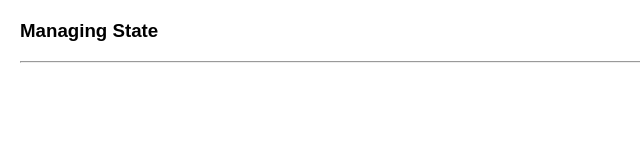
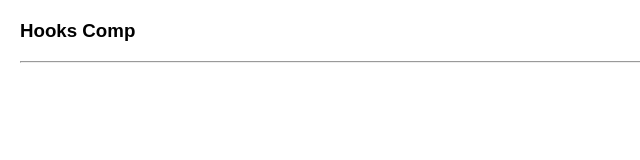
Before and after one commit to suresh37/react-practice-app, a React (Create React App) app: page / in a window 1280 px wide. Shown: the top 160 px of the page, without its empty margins (0-640 px from the left). Built offline with nearby package versions, Linux system fonts and the light colour scheme.

Commit message:
hooks added

```diff
--- a/src/App.js
+++ b/src/App.js
@@ -14,6 +14,7 @@ import FancyText from './components/inspirational-app/FancyText';
 import Carousel from './components/interactivity/Carousel';
 import Interactivity from './components/interactivity/Interactivity';
 import ManageState from './components/interactivity/ManageState';
+import HooksComp from './components/hooks/HooksComp';
 
 function BtnCounter({ show }) {
   const [count, setCount] = useState(0);
@@ -69,7 +70,9 @@ function App() {
 
       <Interactivity show={false} />
 
-      <ManageState show={true} />
+      <ManageState show={false} />
+
+      <HooksComp show={true} />
 
       {/*----------------------------------------*/}
       {/* </div>
--- /dev/null
+++ b/src/components/hooks/HooksComp.jsx
@@ -0,0 +1,15 @@
+import React from 'react'
+
+const HooksComp = ({ show }) => {
+    if (!show) {
+        return '';
+    }
+    return (
+        <>
+            <h3>Hooks Comp</h3>
+            <hr />
+        </>
+    )
+}
+
+export default HooksComp
```
